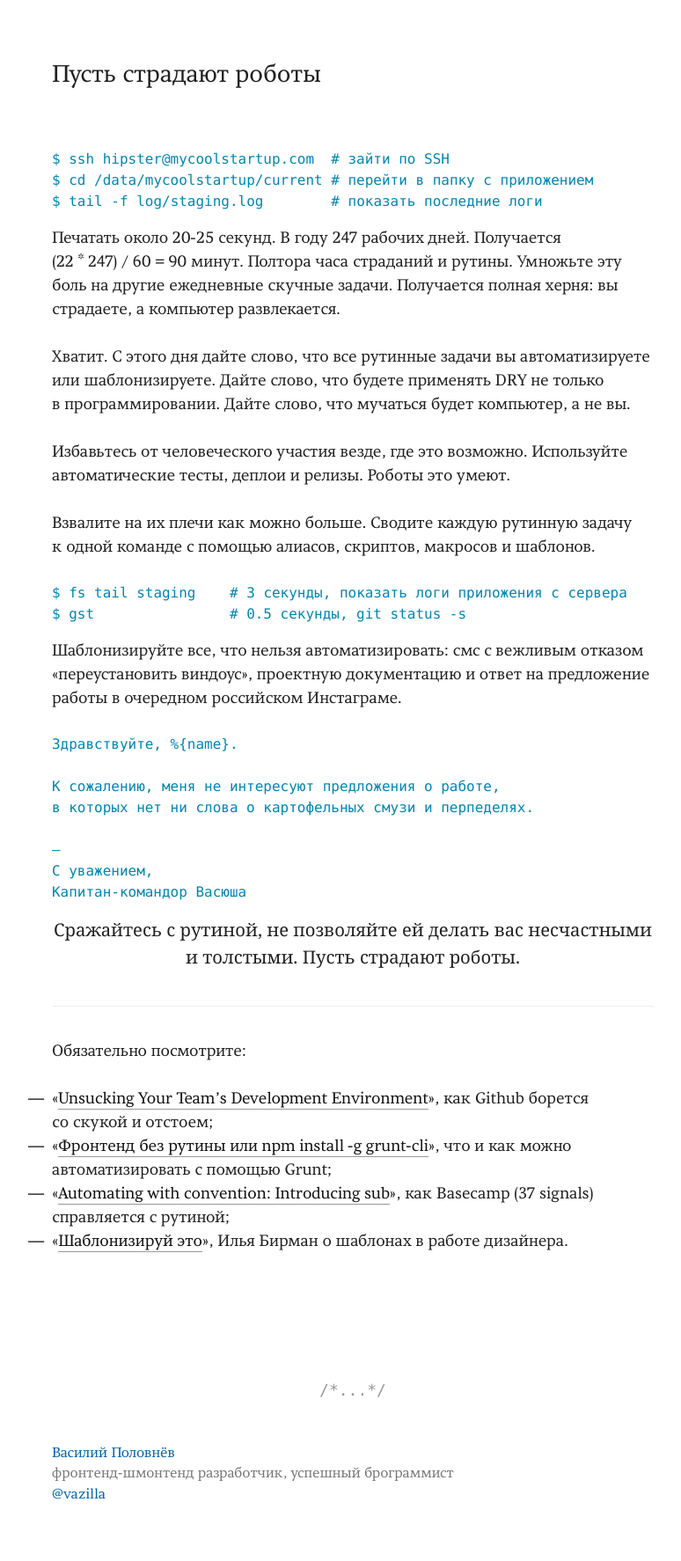
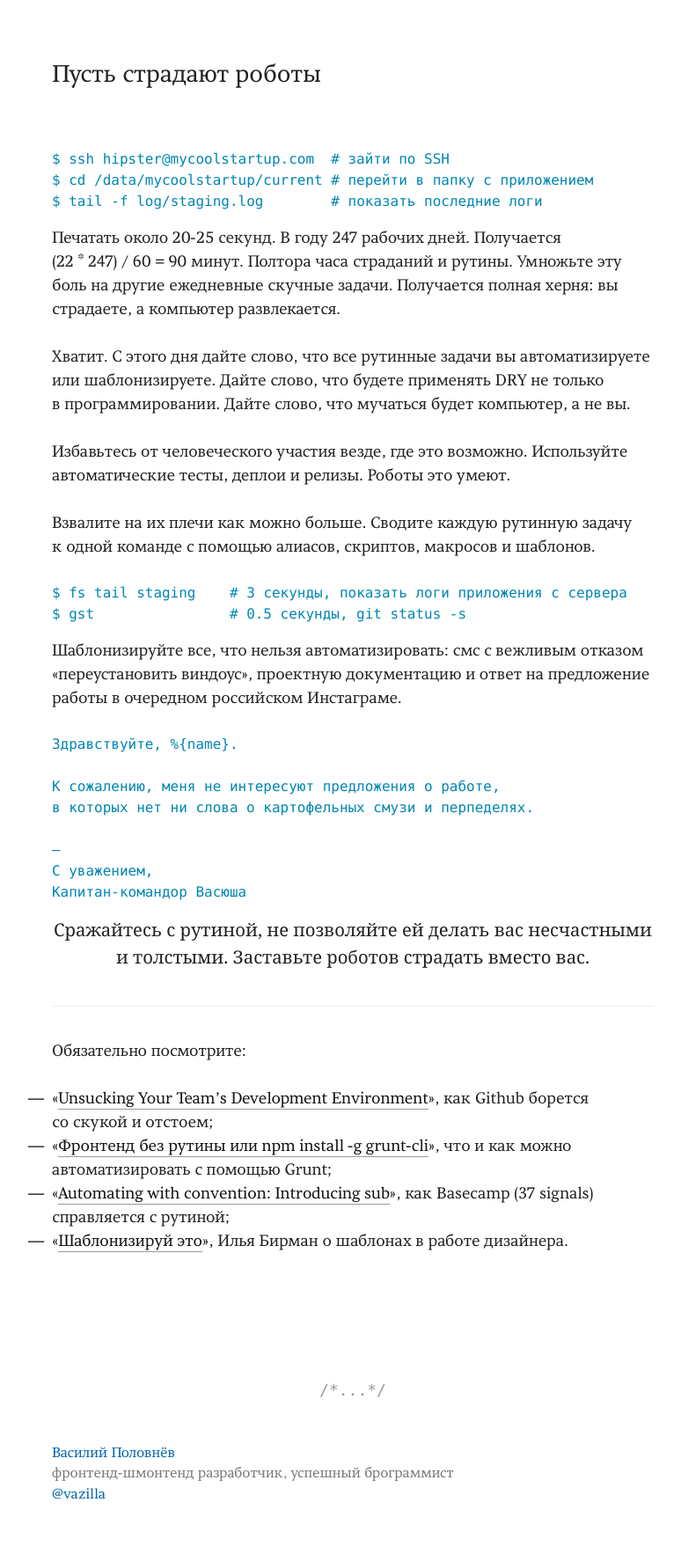
Before and after one commit to vast/vast.github.io, a Jekyll site: the page built from _posts/2014-03-11-make-them-suffer.md, in a window 1280 px wide. Shown: the whole page at 88% size, without its empty margins (239-1013 px from the left). Built offline with Jekyll 4.4.1, drawn with Linux system fonts in a browser that asks for light colours; Markdown is read by kramdown in place of the engine named in the settings.

Commit message:
change main footer text

```diff
--- a/_posts/2014-03-11-make-them-suffer.md
+++ b/_posts/2014-03-11-make-them-suffer.md
@@ -38,7 +38,7 @@ $ gst                # 0.5 секунды, git status -s
 
 <div class="outstanding">
   Сражайтесь с рутиной, не позволяйте ей делать вас несчастными и толстыми.
-  Пусть страдают роботы.
+  Заставьте роботов страдать вместо вас.
 </div>
 
 --------------------------------
```
